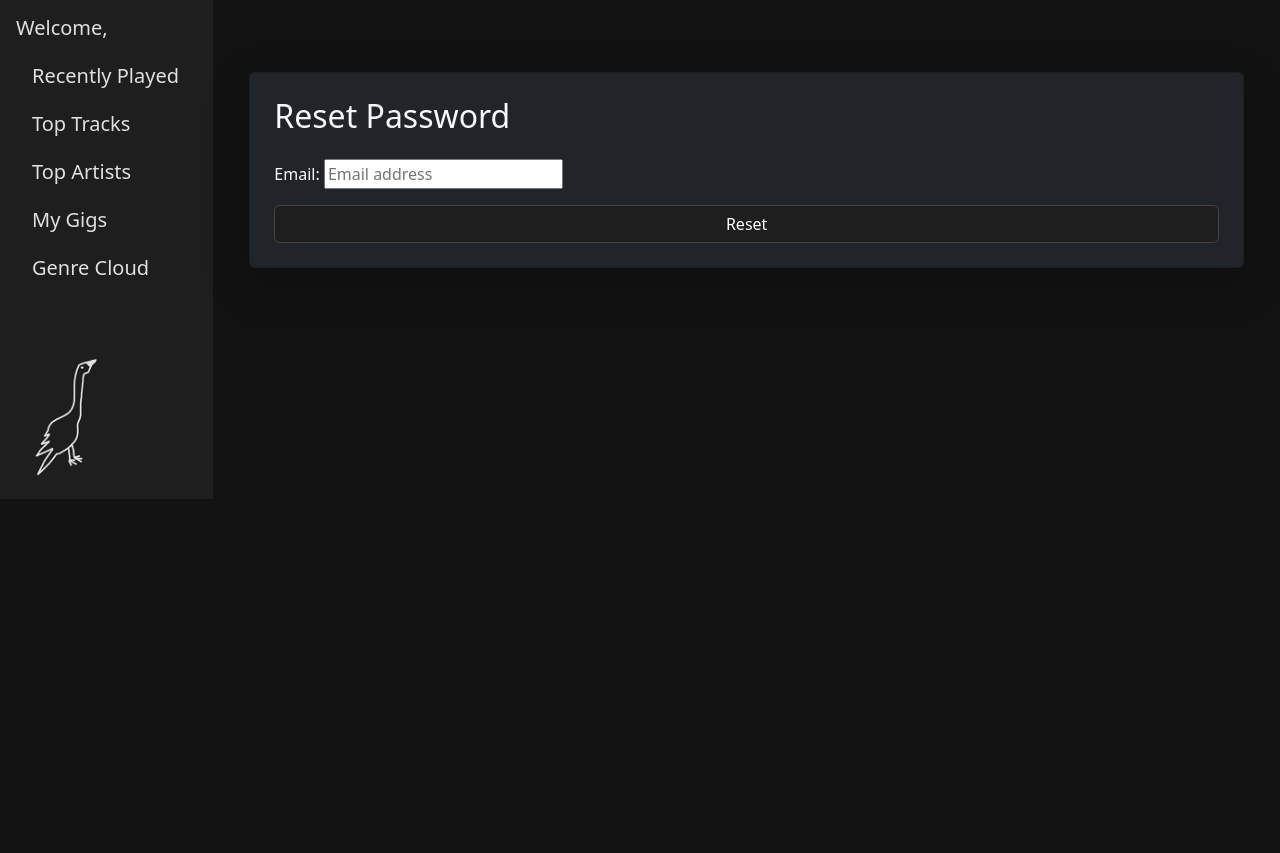
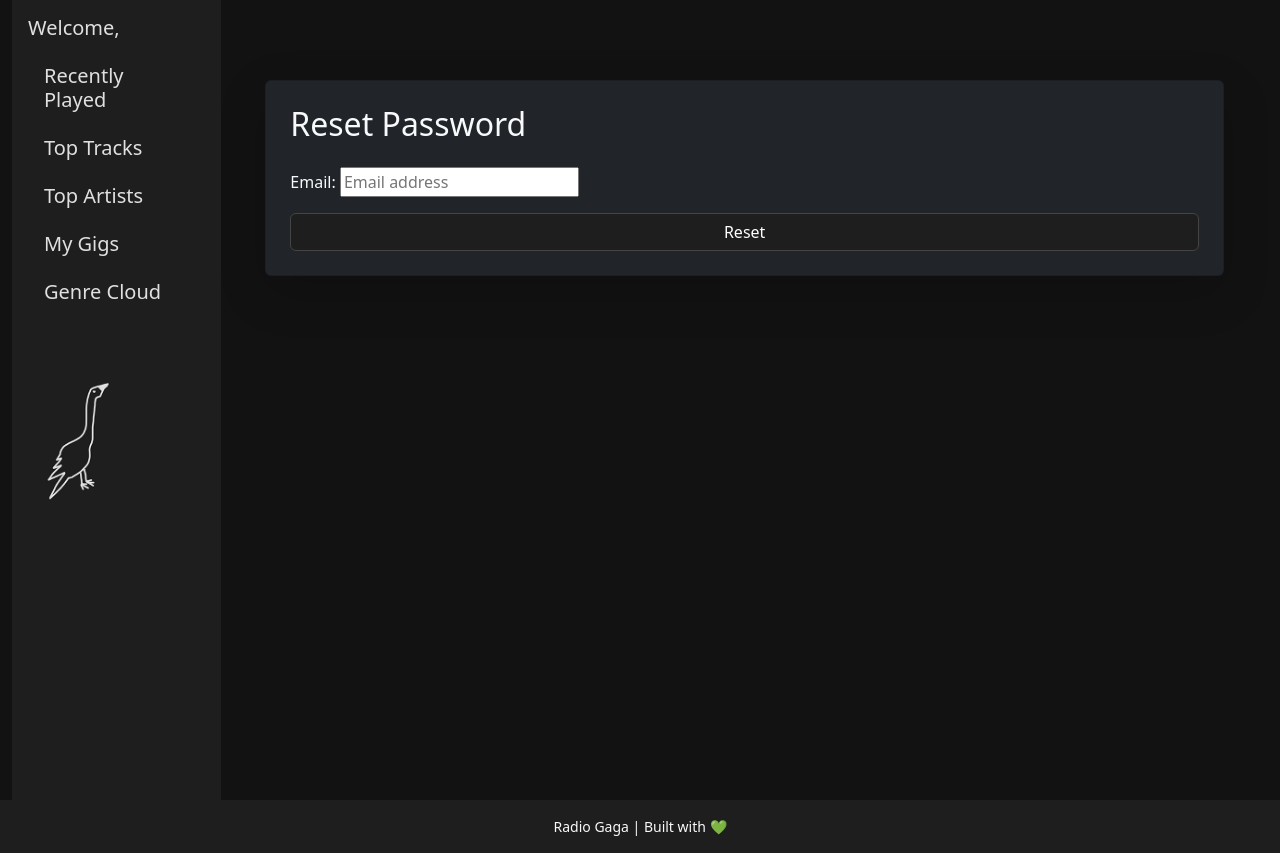
Before and after one commit to Alex-desmod/spotify_app, a Django app: page /accounts/password/reset/ in a window 1280 px wide. Before the commit the page ends 476 px from the top, so only its background shows below. Run offline with Django 5.2, Linux system fonts and the light colour scheme.

Commit message:
styles.css and footer added

```diff
--- /dev/null
+++ b/spostats/static/css/styles.css
@@ -0,0 +1,88 @@
+html, body {
+    height: 100%;
+    margin: 0;
+    background-color: #121212;
+    color: #e0e0e0;
+    display: flex;
+    flex-direction: column;
+}
+
+body {
+    min-height: 100vh;
+}
+
+.container-fluid {
+    flex: 1;
+    display: flex;
+    flex-direction: row;
+}
+
+/* Sidebar */
+.sidebar {
+    background-color: #1e1e1e !important;
+    height: 100vh;
+    overflow-y: auto;
+}
+
+.sidebar a {
+    color: #e0e0e0;
+}
+
+.sidebar a:hover {
+    background-color: #333;
+    color: #fff;
+}
+
+/* main block */
+main {
+    flex: 1;
+    overflow-y: auto;
+    padding: 2rem;
+}
+
+.btn-custom {
+    background-color: #1e1e1e;
+    color: #fff;
+    border: 1px solid #444;
+}
+
+.btn-custom:hover {
+    background-color: #333;
+    border-color: #555;
+}
+
+.list-group-item {
+    background-color: #1e1e1e !important;
+    border-color: #555 !important;
+}
+
+.avatar {
+    width: 80px;
+    height: 80px;
+    object-fit: cover;
+}
+
+/* Burger menue for mobile devices */
+@media (max-width: 767px) {
+    html, body {
+        overflow: auto;
+    }
+    .container-fluid {
+        flex-direction: column;
+    }
+    .sidebar {
+        height: auto;
+    }
+    main {
+        height: auto;
+        overflow-y: visible;
+    }
+}
+
+/* Footer */
+footer {
+    background-color: #1e1e1e;
+    color: #aaa;
+    text-align: center;
+    padding: 1rem 0;
+}
--- a/spostats/stats/templates/stats/base.html
+++ b/spostats/stats/templates/stats/base.html
@@ -4,56 +4,16 @@
 <html lang="en">
 <head>
     <meta charset="UTF-8">
-    <title>{% block title %}Spotify Stats{% endblock %}</title>
+    <title>{% block title %}Radio Gaga spotify statistics{% endblock %}</title>
     <meta name="viewport" content="width=device-width, initial-scale=1">
 
     <!-- Bootstrap CSS -->
     <link href="https://cdn.jsdelivr.net/npm/bootstrap@5.3.3/dist/css/bootstrap.min.css" rel="stylesheet">
+    <link rel="stylesheet" href="{% static 'css/styles.css' %}">
+</head>
 
-    <style>
-        body {
-            min-height: 100vh;
-            display: flex;
-            flex-direction: column;
-            background-color: #121212;
-            color: #e0e0e0;
-        }
-        main {
-            flex: 1;
-        }
-        .avatar {
-            width: 80px;
-            height: 80px;
-            object-fit: cover;
-        }
-        .sidebar {
-            background-color: #1e1e1e !important;
-        }
-        .sidebar a {
-            color: #e0e0e0;
-        }
-        .sidebar a:hover {
-            background-color: #333;
-            color: #fff;
-        }
-        .btn-custom {
-            background-color: #1e1e1e;
-            color: #fff;
-            border: 1px solid #444;
-        }
-        .btn-custom:hover {
-        background-color: #333;
-        border-color: #555;
-        }
-        .list-group-item {
-        background-color: #1e1e1e !important;
-        border-color: #555 !important;
-        }
-    </style>
-</head>
 <body>
 <div class="container-fluid">
-    <div class="row">
     <!-- Burger menue for phones -->
     <div class="col-12 d-md-none bg-dark p-2">
         <button class="btn btn-outline-light"
@@ -68,7 +28,7 @@
     </div>
 
     <!-- Sidebar -->
-        <nav id="sidebarMenu" class="col-md-3 col-lg-2 sidebar collapse d-md-block p-3">
+    <nav id="sidebarMenu" class="col-md-3 col-lg-2 sidebar p-3 collapse d-md-block">
         <h5 class="mb-3">
             Welcome,
             {% if user.socialaccount_set.first.extra_data.display_name %}
@@ -94,19 +54,22 @@
             <li class="nav-item"><a class="nav-link" href="{% url 'genre_cloud' %}"><h5>Genre Cloud</h5></a></li>
         </ul>
 
-            <!-- static logo -->
         <div class="mt-5 text-start">
             <img src="{% static 'images/goose.png' %}" alt="Goose" width="100">
         </div>
     </nav>
 
     <!-- Main content -->
-        <main class="col-12 col-md-9 col-lg-10 p-4">
+    <main class="col-12 col-md-9 col-lg-10">
         {% block content %}
         {% endblock %}
     </main>
 </div>
+<footer class="footer py-3">
+    <div class="container text-center text-light small mt-auto">
+        Radio Gaga | Built with 💚
     </div>
+</footer>
 
 <!-- Bootstrap JS -->
 <script src="https://cdn.jsdelivr.net/npm/bootstrap@5.3.3/dist/js/bootstrap.bundle.min.js"></script>
--- a/spostats/stats/templates/stats/genre_cloud.html
+++ b/spostats/stats/templates/stats/genre_cloud.html
@@ -6,7 +6,7 @@
 
 <div class="d-flex flex-wrap justify-content-center">
     {% for g in genres %}
-        <span class="badge bg-secondary m-1" style="font-size: {{ g.size }}px;">
+        <span class="badge bg-secondary justify-content-center align-items-center m-1" style="font-size: {{ g.size }}px;">
             {{ g.name }}
         </span>
     {% empty %}
```
Lines whose indentation alone changed are shown as unchanged.
